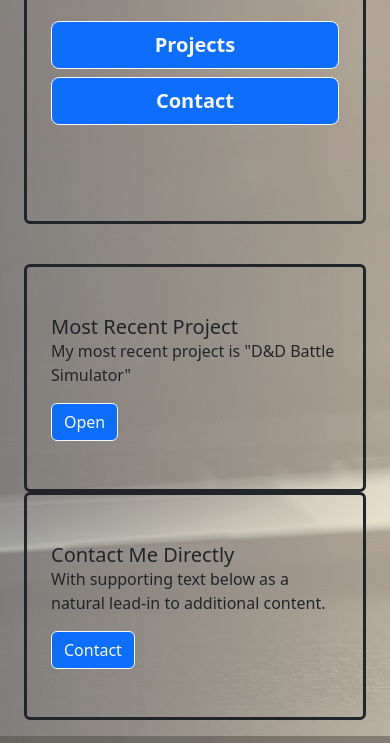
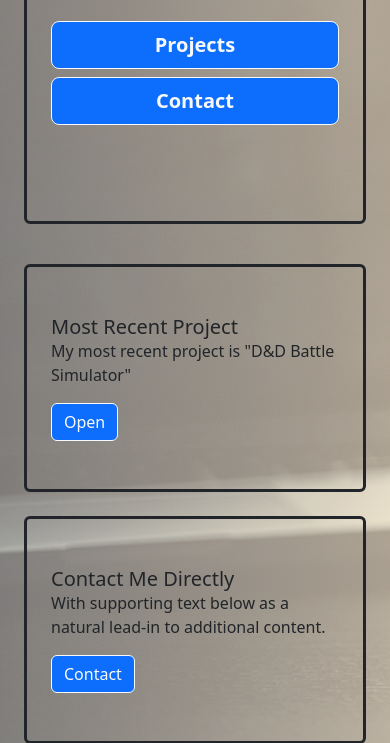
Before and after one commit to BladeLucas/11ty, an Eleventy site: page src/index.njk in a window 390 px wide. Shown: the part 320-1063 px from the top of the page. Built offline with nearby package versions, Linux system fonts and the light colour scheme; Eleventy itself is replaced by a stand-in of ours; files that its build step writes are made by us from their sources.

Commit message:
fixed index on mobile

```diff
--- a/src/index.njk
+++ b/src/index.njk
@@ -18,9 +18,9 @@ description: Welcome to the homepage of my INFT3202 Eleventy Project
     </div>
 </div>
 <div class="px-4 py-2">
-    <div class="row py-2">
-        <div class="col-sm-6">
-          <div class="px-4 py-5 border border-3 border-dark rounded">
+  <div class="row row-cols-1 row-cols-md-2 gy-4 py-2">
+    <div class="col">
+      <div class="px-4 py-5 border border-3 border-dark rounded h-100">
         <div class="card-body">
           <h5 class="card-title">Most Recent Project</h5>
           {%- set lastProject = collections.projects | reverse | first -%}
@@ -29,8 +29,8 @@ description: Welcome to the homepage of my INFT3202 Eleventy Project
         </div>
       </div>
     </div>
-        <div class="col-sm-6">
-          <div class="px-4 py-5 border border-3 border-dark rounded">
+    <div class="col">
+      <div class="px-4 py-5 border border-3 border-dark rounded h-100">
         <div class="card-body">
           <h5 class="card-title">Contact Me Directly</h5>
           <p class="card-text">With supporting text below as a natural lead-in to additional content.</p>
```
Also changed, not shown: 1 other file. Lines whose indentation alone changed are shown as unchanged.
